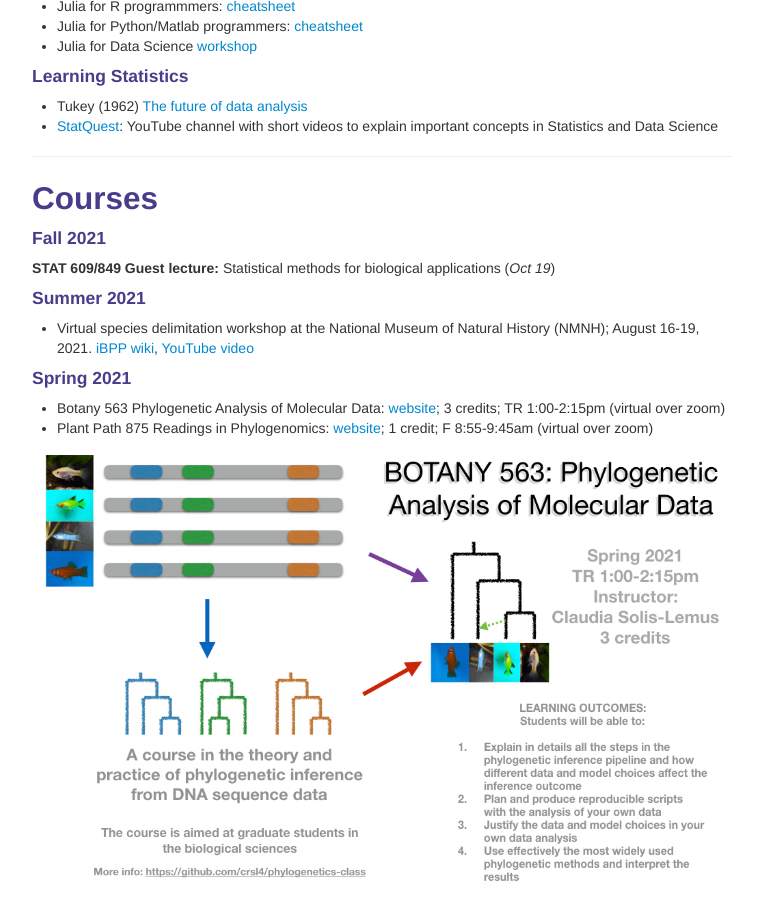
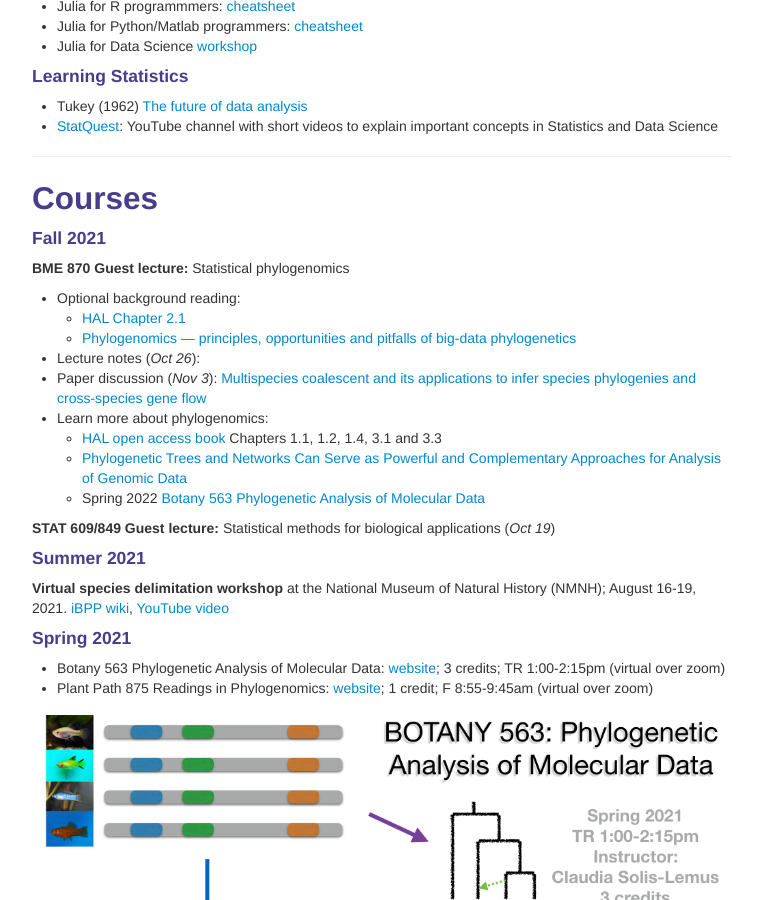
Before and after one commit to solislemuslab/solislemuslab.github.io, a Jekyll site: the page built from pages/teaching.md, in a window 1280 px wide and 900 px high, scrolled down 498 px. Shown: the whole window, without its empty margins (258-1021 px from the left). Built offline with Jekyll 4.4.1, drawn with Linux system fonts in a browser that asks for light colours.

Commit message:
added bme870

```diff
--- a/pages/teaching.md
+++ b/pages/teaching.md
@@ -44,11 +44,22 @@ description: Claudia Solis-Lemus' teaching
 
 #### Fall 2021
 
+**BME 870 Guest lecture:** Statistical phylogenomics
+- Optional background reading:
+  - [HAL Chapter 2.1](https://hal.inria.fr/PGE/hal-02535366)
+  - [Phylogenomics — principles, opportunities and pitfalls of big-data phylogenetics](https://onlinelibrary.wiley.com/doi/full/10.1111/syen.12406)
+- Lecture notes (_Oct 26_):
+- Paper discussion (_Nov 3_): [Multispecies coalescent and its applications to infer species phylogenies and cross-species gene flow](https://academic.oup.com/nsr/advance-article/doi/10.1093/nsr/nwab127/6321855)
+- Learn more about phylogenomics:
+  - [HAL open access book](https://hal.inria.fr/PGE/page/table-of-contents) Chapters 1.1, 1.2, 1.4, 3.1 and 3.3
+  - [Phylogenetic Trees and Networks Can Serve as Powerful and Complementary Approaches for Analysis of Genomic Data](https://academic.oup.com/sysbio/article/69/3/593/5552158?login=true)
+  - Spring 2022 [Botany 563 Phylogenetic Analysis of Molecular Data](https://github.com/crsl4/phylogenetics-class)
+
 **STAT 609/849 Guest lecture:** Statistical methods for biological applications (_Oct 19_)
 
 #### Summer 2021
 
-- Virtual species delimitation workshop at the National Museum of Natural History (NMNH); August 16-19, 2021. [iBPP wiki](https://github.com/cecileane/iBPP/wiki), [YouTube video](https://www.youtube.com/watch?v=_Q53Q8eKw48)
+**Virtual species delimitation workshop** at the National Museum of Natural History (NMNH); August 16-19, 2021. [iBPP wiki](https://github.com/cecileane/iBPP/wiki), [YouTube video](https://www.youtube.com/watch?v=_Q53Q8eKw48)
 
 #### Spring 2021
 
```
